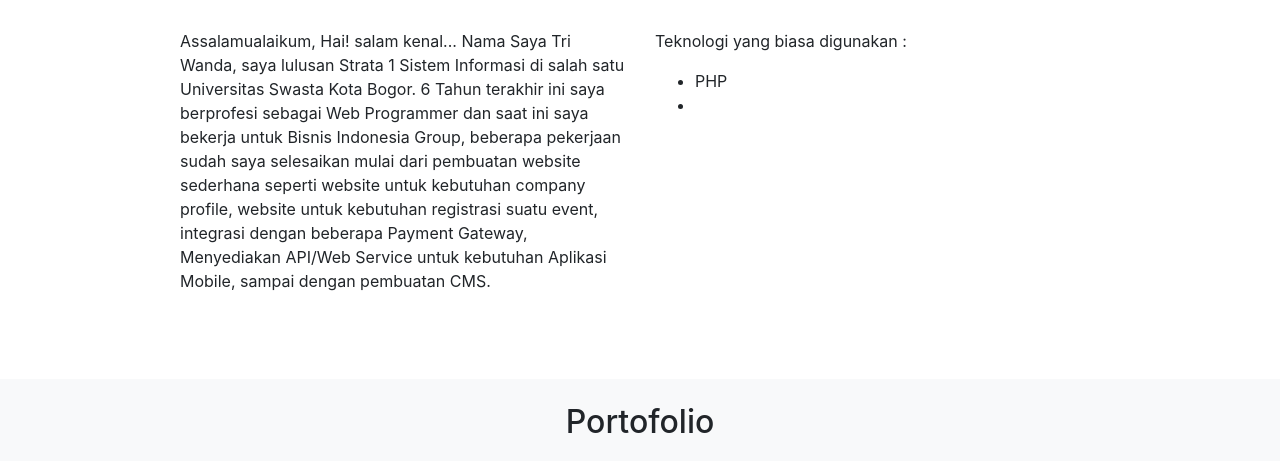
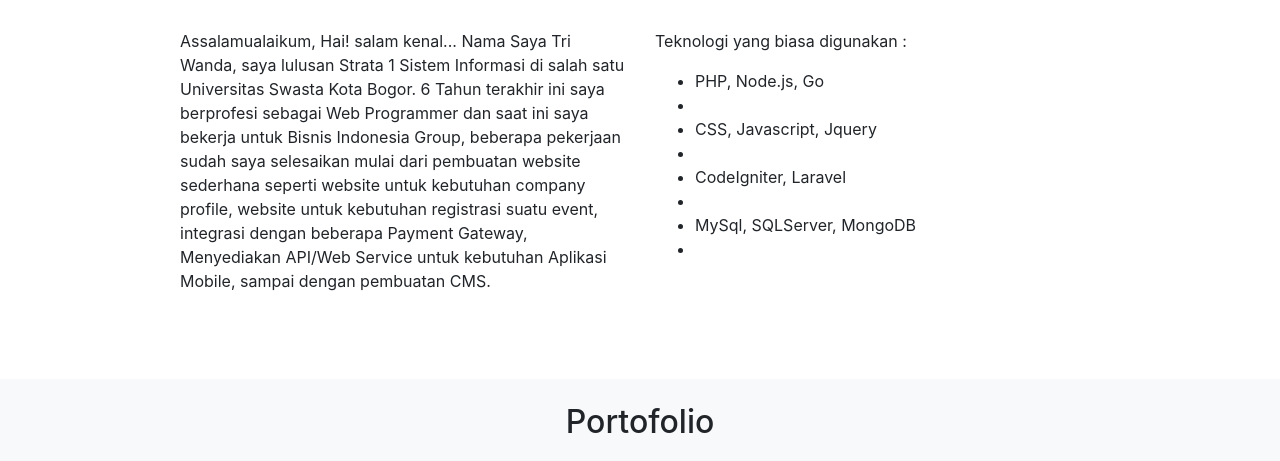
Before and after one commit to triwwanda/triwwanda.github.io, a plain HTML site: page index.html in a window 1280 px wide. Shown: the part 636-1097 px from the top of the page. Drawn offline with nearby package versions, Linux system fonts and the light colour scheme.

Commit message:
Update index.html

```diff
--- a/index.html
+++ b/index.html
@@ -67,7 +67,16 @@
               Teknologi yang biasa digunakan :
               <ul>
                 <li>
-                  PHP
+                  PHP, Node.js, Go
+                <li>
+                <li>
+                  CSS, Javascript, Jquery
+                <li>
+                <li>
+                  CodeIgniter, Laravel
+                <li>
+                <li>
+                  MySql, SQLServer, MongoDB
                 <li>
               </ul>
             </p>
```
